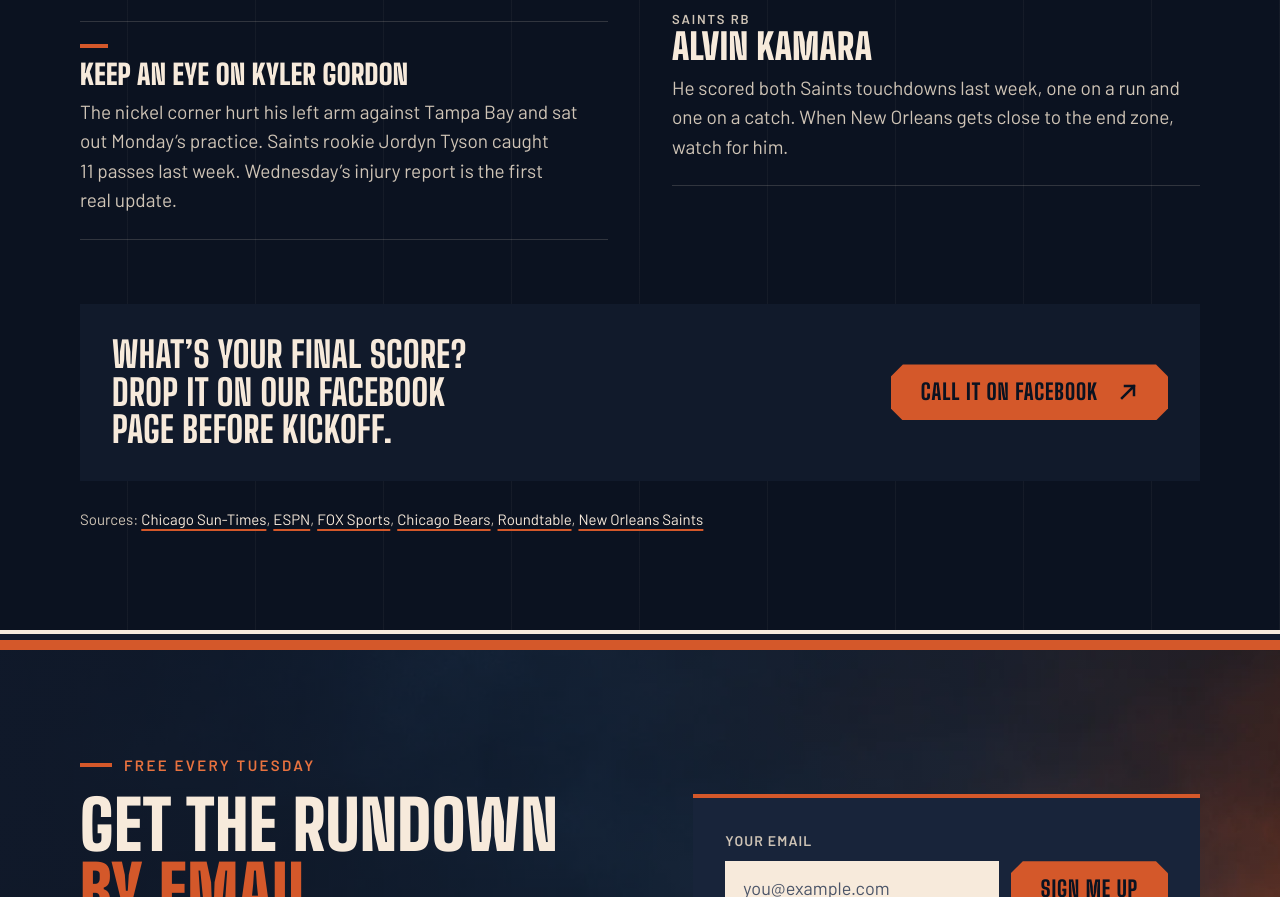
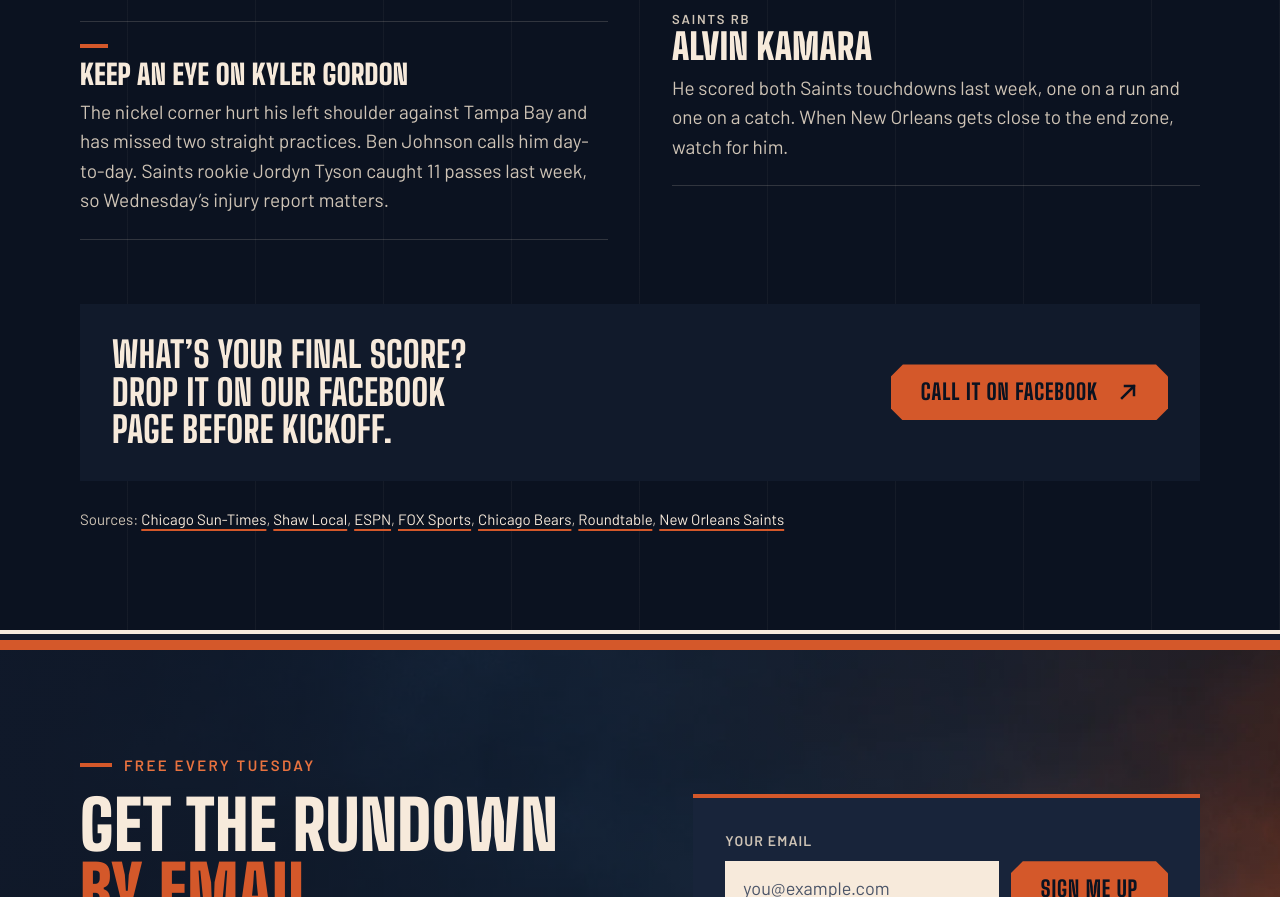
Before and after one commit to jamellewisbranding/fourthand312, a plain HTML site: page site/index.html in a window 1280 px wide. Shown: the part 3462-4359 px from the top of the page. Drawn offline with Linux system fonts and the light colour scheme.

Commit message:
Breakdown: Gordon is day-to-day with a left shoulder injury (Tuesday update)
Co-Authored-By: Claude Opus 5.5 <noreply@anthropic.com>
Claude-Session: https://claude.ai/code/session_01GEB5CM7uDHzujqEDZZaXSV

```diff
--- a/site/index.html
+++ b/site/index.html
@@ -172,7 +172,7 @@
               </li>
               <li class="key">
                 <h4 class="key__title">Keep an eye on Kyler Gordon</h4>
-                <p class="key__text">The nickel corner hurt his left arm against Tampa Bay and sat out Monday’s practice. Saints rookie Jordyn Tyson caught 11 passes last week. Wednesday’s injury report is the first real update.</p>
+                <p class="key__text">The nickel corner hurt his left shoulder against Tampa Bay and has missed two straight practices. Ben Johnson calls him day-to-day. Saints rookie Jordyn Tyson caught 11 passes last week, so Wednesday’s injury report matters.</p>
               </li>
             </ul>
           </div>
@@ -209,6 +209,7 @@
 
         <p class="breakdown__sources">Sources:
           <a href="https://chicago.suntimes.com/bears/2026/11/16/bears-report-cb-kyler-gordon-out-for-monday-practice-wr-luther-burden-rb-kyle-monangai-active" target="_blank" rel="noopener noreferrer">Chicago Sun-Times</a>,
+          <a href="https://www.shawlocal.com/bears/2026/11/17/what-chicago-bears-caleb-williams-ben-johnson-said-tuesday-after-their-bye-week/" target="_blank" rel="noopener noreferrer">Shaw Local</a>,
           <a href="https://www.espn.com/nfl/recap/_/gameId/401873055" target="_blank" rel="noopener noreferrer">ESPN</a>,
           <a href="https://www.foxsports.com/nfl/week-11-new-orleans-saints-vs-chicago-bears-nov-22-2026-game-boxscore-11090" target="_blank" rel="noopener noreferrer">FOX Sports</a>,
           <a href="https://www.chicagobears.com/news/chicago-bears-acquire-all-pro-dl-jeffery-simmons-via-trade-roster-moves" target="_blank" rel="noopener noreferrer">Chicago Bears</a>,
```
